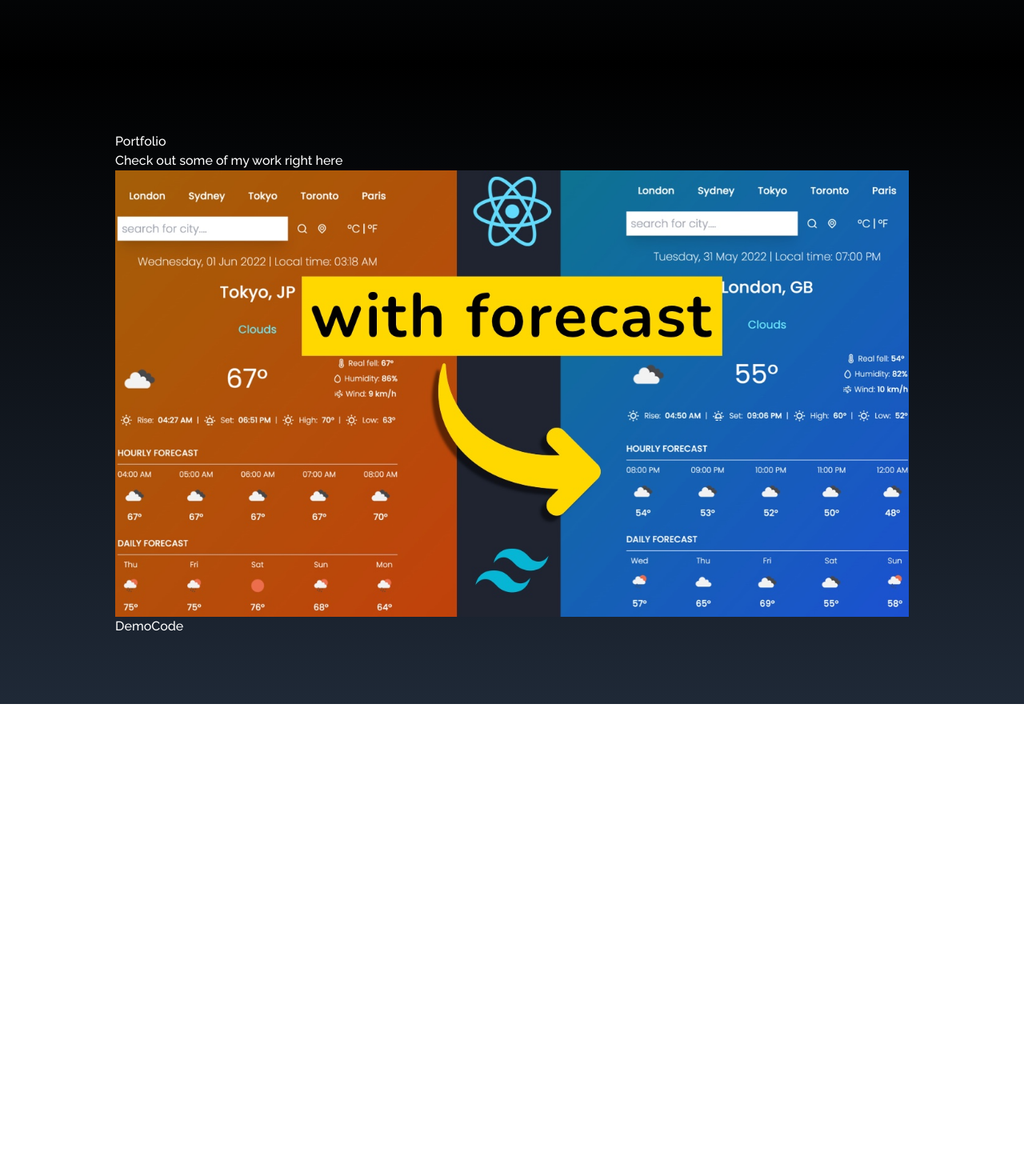
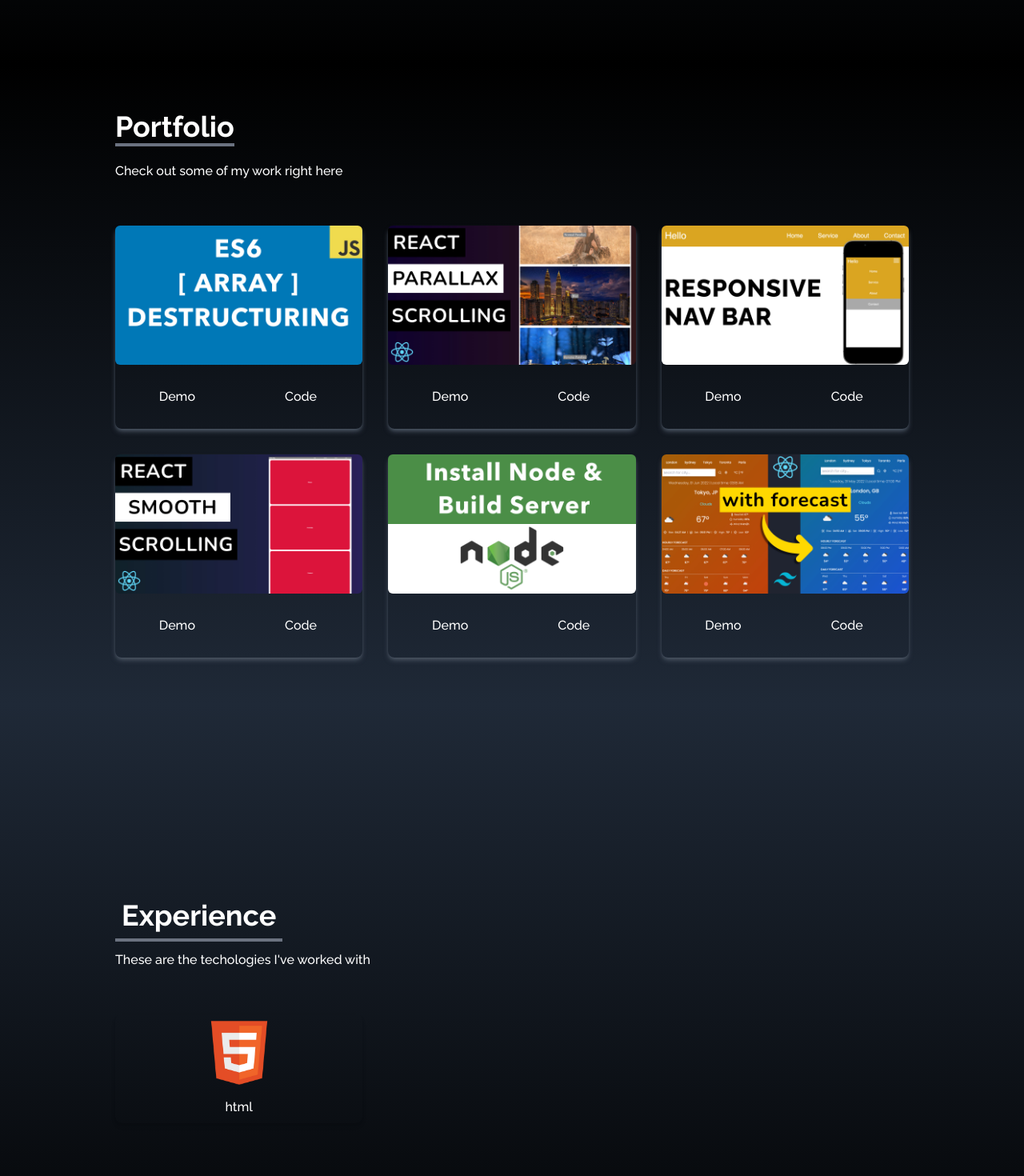
Before and after one commit to masudfcs1/ReactJs_Portfolio, a React (Create React App) app: page / in a window 1280 px wide. Shown: the part 1520-2990 px from the top of the page at 80% size. Before the commit the page ends 2400 px from the top, so only its background shows below. Built offline with nearby package versions, Linux system fonts and the light colour scheme.

Commit message:
Expericence used

```diff
--- a/src/App.jsx
+++ b/src/App.jsx
@@ -1,4 +1,5 @@
 import About from "./components/About";
+import Expericence from "./components/Expericence";
 import Home from "./components/Home";
 import NavBar from "./components/NavBar";
 import Portfolio from "./components/Portfolio";
@@ -13,6 +14,7 @@
       <Home />
       <About />
       <Portfolio />
+      <Expericence />
       <SocialLinks />
     </div>
   );
--- /dev/null
+++ b/src/components/Expericence.jsx
@@ -0,0 +1,70 @@
+import React from "react";
+import css from "../assets/css.png";
+import github from "../assets/github.png";
+import graphql from "../assets/graphql.png";
+import javascript from "../assets/javascript.png";
+import node from "../assets/node.png";
+import react from "../assets/react.png";
+import tailwind from "../assets/tailwind.png";
+import nextjs from "../assets/nextjs.png";
+import html from "../assets/html.png";
+
+const Expericence = () => {
+  const techs = [
+    {
+      id: 1,
+      src: html,
+      title: "HTML",
+      style: " shadow-orange-500 ",
+    },
+
+    {
+      id: 2,
+      src: javascript,
+      title: "Javascript",
+      style: " shadow-orange-500 ",
+    },
+    {
+      id: 3,
+      src: html,
+      title: "Html",
+      style: " shadow-orange-500 ",
+    },
+    {
+      id: 1,
+      src: html,
+      title: "Html",
+      style: " shadow-orange-500 ",
+    },
+    {
+      id: 1,
+      src: html,
+      title: "Html",
+      style: " shadow-orange-500 ",
+    },
+  ];
+
+  return (
+    <div
+      name="experience"
+      className=" bg-gradient-to-b from-gray-800 to-black w-full h-screen"
+    >
+      <div className=" max-w-screen-lg mx-auto p-4 flex flex-col justify-center w-full h-full text-white">
+        <div>
+          <p className=" text-4xl font-bold border-b-4 border-gray-500 p-2 inline">
+            Experience
+          </p>
+          <p className="py-6">These are the techologies I've worked with</p>
+        </div>
+        <div className=" w-full grid grid-cols-2 sm:grid-cols-3 gap-8 text-center py-8 px-12 sm:px-0 ">
+          <div className=" shadow-md hover:scale-105 duration-500 py-2 rounded-lg">
+            <img src={html} alt="" className=" w-20 mx-auto" />
+            <p className="mt-4">html</p>
+          </div>
+        </div>
+      </div>
+    </div>
+  );
+};
+
+export default Expericence;
--- a/src/components/Portfolio.jsx
+++ b/src/components/Portfolio.jsx
@@ -8,24 +8,62 @@
 import usestate from "../assets/portfolio/usestate.jpg";
 
 const Portfolio = () => {
+  const portfolios = [
+    {
+      id: 1,
+      src: arrDestruct,
+    },
+    {
+      id: 2,
+      src: reactParallax,
+    },
+    {
+      id: 3,
+      src: navbar,
+    },
+    {
+      id: 4,
+      src: reactSmooth,
+    },
+    {
+      id: 5,
+      src: installNode,
+    },
+    {
+      id: 6,
+      src: reactWeather,
+    },
+  ];
   return (
     <div
       name="Portfolio"
       className=" bg-gradient-to-b from-black to-gray-800 w-full text-white md:h-screen "
     >
       <div className=" max-w-screen-lg p-4 mx-auto flex flex-col justify-center w-full h-full ">
-        <div>
-          <p>Portfolio</p>
-          <p>Check out some of my work right here</p>
+        <div className="pb-8">
+          <p className=" text-4xl font-bold inline border-b-4 border-gray-500">
+            Portfolio
+          </p>
+          <p className=" py-6">Check out some of my work right here</p>
         </div>
-        <div>
-          <div>
-            <img src={reactWeather} alt="" />
-            <div>
-              <button>Demo</button>
-              <button>Code</button>
+        <div className=" grid sm:grid-cols-2 md:grid-cols-3 gap-8 px-12 sm:px-0">
+          {portfolios.map(({ id, src }) => (
+            <div key={id} className=" shadow-md shadow-gray-600 rounded-lg">
+              <img
+                src={src}
+                alt=""
+                className=" cursor-pointer rounded-md duration-200 hover:scale-105"
+              />
+              <div className="flex items-center justify-center ">
+                <button className=" w-1/2 px-6 py-3 m-4 duration-200 hover:scale-105 ">
+                  Demo
+                </button>
+                <button className=" w-1/2 px-6 py-3 m-4 duration-200 hover:scale-105 ">
+                  Code
+                </button>
+              </div>
             </div>
-          </div>
+          ))}
         </div>
       </div>
     </div>
```
